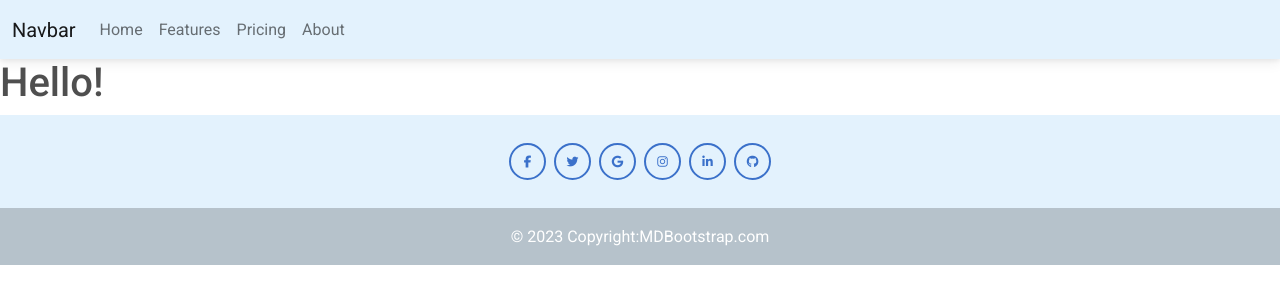
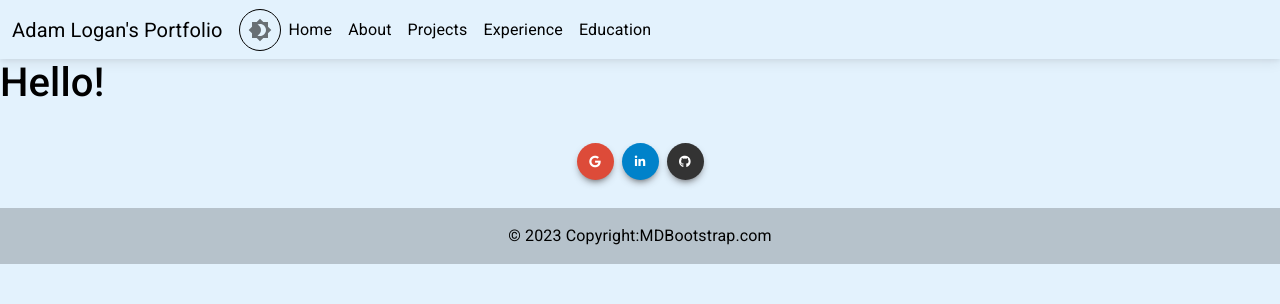
Before and after one commit to adamlogan17/portfolio-website, a React (Vite) app: page / in a window 1280 px wide. Shown: the top 304 px of the page. Built offline with nearby package versions, Linux system fonts and the light colour scheme.

Commit message:
added dark and light theme

```diff
--- a/index.html
+++ b/index.html
@@ -14,7 +14,7 @@
         <meta property="og:image" content="/src/assets/images/imageOfWebsite.png"/>
 
         <!-- Adds the icon on the tab NOT CURRENTLY WORKING -->
-        <!-- <link rel="icon" type="image/png" href="src/assets/images/faviconBriefcase.png"/> -->
+        <link rel="icon" type="image/png" href="src/assets/images/faviconBriefcase.png"/>
     </head>
 
     <body>
--- a/src/App.tsx
+++ b/src/App.tsx
@@ -1,13 +1,78 @@
+import { createTheme, ThemeProvider } from '@mui/material/styles';
+import { CssBaseline, PaletteMode } from '@mui/material';
+import { createContext, useMemo, useState } from 'react';
+
 import Navbar from './components/Navbar/Navbar';
 import Footer from './components/Footer/Footer';
 
+const lightThemePalette = {
+  primary: {
+    main:'#000000'
+  },
+  text: {
+    primary:'#000000'
+  },
+  background: {
+    default:'#e3f2fd'
+  }
+}
+
+const darkThemePalette = {
+    primary: {
+      main: '#0a4275'
+    },
+    text: {
+      primary:'#ffffff'
+    },
+    background: {
+      default:'#0a4275'
+    }
+}
+const getDesignTokens = (mode: PaletteMode) => ({
+  palette: {
+    mode,
+    ...(mode === 'light' ? lightThemePalette : darkThemePalette),
+  },
+});
+
+/**
+ * @todo maybe use the dark blue colour on mdb footer instead of the original colour scheme
+ */
 function App() {
+  // default dark
+  // const [mode, setMode] = useState<'light' | 'dark'>(sessionStorage.getItem("MODE") !== 'light' ? 'dark' : 'light');
+
+  // default light
+  const [mode, setMode] = useState<'light' | 'dark'>(sessionStorage.getItem("MODE") !== 'dark' ? 'light' : 'dark');
+
+  const ColorModeContext = createContext({ toggleColorMode: () => {} });
+  const theme = useMemo(() => createTheme(getDesignTokens(mode)), [mode]);
+
+  const colorMode = useMemo(
+    () => ({
+      toggleColorMode: () => {
+        setMode((prevMode) => {
+          const newMode = prevMode === 'light' ? 'dark' : 'light'
+          sessionStorage.setItem("MODE", newMode);
+          return newMode;
+        });
+      },
+    }),
+    [],
+  );
 
   return (
     <>
-      <Navbar />
-      <h1>Hello!</h1>
-      <Footer />
+      <ColorModeContext.Provider value={colorMode}>
+        <ThemeProvider theme={createTheme(theme)} >
+          <CssBaseline />
+
+          <Navbar props={{toggleMode: colorMode.toggleColorMode, mode:mode, palette: mode === 'light' ? lightThemePalette : darkThemePalette}} />
+          <h1>Hello!</h1>
+          <Footer props={{toggleMode: colorMode.toggleColorMode, mode:mode, palette: mode === 'light' ? lightThemePalette : darkThemePalette}} />
+        </ThemeProvider>
+      </ColorModeContext.Provider>
+
     </>
   )
 }
--- a/src/components/Footer/Footer.tsx
+++ b/src/components/Footer/Footer.tsx
@@ -7,41 +7,38 @@ import {
 
 /**
  * @todo make buttons, change colour depending on light mode or dark mode
+ * @todo make top of footer have same effect as bottom of navbar
  * @returns
  */
-export default function Footer() {
+export default function Footer({props}:any) {
+  const style = {
+    color: props.palette.text.primary
+  }
+
+  const BUTTONCOLOR:string = 'dark';
+
   return (
-    <MDBFooter className='text-center text-white' expand='lg' light style={{ backgroundColor: '#e3f2fd' }}>
-      <MDBContainer className='p-4 pb-0'>
+    <MDBFooter className='text-center' expand='lg' light style={{ backgroundColor: props.palette.background.default }}>
+      <MDBContainer className='p-4 pb-0 text-white'>
         <section className='mb-4'>
-          <MDBBtn outline floating className='m-1' href='#!' role='button'>
-            <MDBIcon fab icon='facebook-f' />
+
+          <MDBBtn color={BUTTONCOLOR} style={{ backgroundColor: '#dd4b39' }} floating className='m-1' href='#!' role='button'>
+            <MDBIcon fab icon='google' />
           </MDBBtn>
 
-          <MDBBtn outline floating className='m-1' href='#!' role='button'>
-            <MDBIcon fab icon='twitter' />
-          </MDBBtn>
-
-          <MDBBtn outline floating className='m-1' href='#!' role='button'>
-            <MDBIcon fab icon='google' />
-          </MDBBtn>
-          <MDBBtn outline floating className='m-1' href='#!' role='button'>
-            <MDBIcon fab icon='instagram' />
-          </MDBBtn>
-
-          <MDBBtn outline floating className='m-1' href='#!' role='button'>
+          <MDBBtn color={BUTTONCOLOR} style={{ backgroundColor: '#0082ca' }} floating className='m-1' href='#!' role='button'>
             <MDBIcon fab icon='linkedin-in' />
           </MDBBtn>
 
-          <MDBBtn outline floating className='m-1' href='#!' role='button'>
+          <MDBBtn color={BUTTONCOLOR} style={{ backgroundColor: '#333333' }} floating className='m-1' href='#!' role='button'>
             <MDBIcon fab icon='github' />
           </MDBBtn>
         </section>
       </MDBContainer>
 
       <div className='text-center p-3' style={{ backgroundColor: 'rgba(0, 0, 0, 0.2)' }}>
-        © 2023 Copyright:
-        <a className='text-white' href='/'>
+        <span style={style}>© 2023 Copyright:</span>
+        <a style={style} href='/'>
           MDBootstrap.com
         </a>
       </div>
--- a/src/components/Navbar/Navbar.tsx
+++ b/src/components/Navbar/Navbar.tsx
@@ -11,15 +11,25 @@ import {
   MDBCollapse
 } from 'mdb-react-ui-kit';
 
-export default function Navbar() {
+import Brightness7Icon from '@mui/icons-material/Brightness7';
+import Brightness4Icon from '@mui/icons-material/Brightness4';
+import IconButton from '@mui/material/IconButton';
+
+export default function Navbar({props}:any) {
   const [showNavColorThird, setShowNavColorThird] = useState(false);
+
+  const style = {
+    color: props.palette.text.primary
+  }
 
   return (
     <>
-      <MDBNavbar expand='lg' light style={{ backgroundColor: '#e3f2fd' }}>
+      <MDBNavbar expand='lg' light style={{ backgroundColor: props.palette.background.default }}>
         <MDBContainer fluid>
-          <MDBNavbarBrand href='#'>Navbar</MDBNavbarBrand>
+          <MDBNavbarBrand style={style} href='#'>Adam Logan's Portfolio</MDBNavbarBrand>
+
           <MDBNavbarToggler
+            style={style}
             type='button'
             data-target='#navbarColor02'
             aria-controls='navbarColor02'
@@ -29,22 +39,35 @@ export default function Navbar() {
           >
             <MDBIcon icon='bars' fas />
           </MDBNavbarToggler>
+
+          <IconButton sx={{border: '1px solid black'}} onClick={() => props.toggleMode()} >
+            {props.mode === 'dark' ? <Brightness7Icon /> : <Brightness4Icon />}
+          </IconButton>
+
           <MDBCollapse show={showNavColorThird} navbar>
             <MDBNavbarNav className='me-auto mb-2 mb-lg-0'>
-              <MDBNavbarItem className='active'>
-                <MDBNavbarLink aria-current='page' href='#'>
+              <MDBNavbarItem>
+                <MDBNavbarLink style={style} href='#'>
                   Home
                 </MDBNavbarLink>
               </MDBNavbarItem>
+
               <MDBNavbarItem>
-                <MDBNavbarLink href='#'>Features</MDBNavbarLink>
+                <MDBNavbarLink style={style} href='#'>About</MDBNavbarLink>
               </MDBNavbarItem>
+
               <MDBNavbarItem>
-                <MDBNavbarLink href='#'>Pricing</MDBNavbarLink>
+                <MDBNavbarLink style={style} href='#'>Projects</MDBNavbarLink>
               </MDBNavbarItem>
+
               <MDBNavbarItem>
-                <MDBNavbarLink href='#'>About</MDBNavbarLink>
+                <MDBNavbarLink style={style} href='#'>Experience</MDBNavbarLink>
               </MDBNavbarItem>
+
+              <MDBNavbarItem>
+                <MDBNavbarLink style={style} href='#'>Education</MDBNavbarLink>
+              </MDBNavbarItem>
+
             </MDBNavbarNav>
           </MDBCollapse>
         </MDBContainer>
```
Also changed, not shown: .eslintrc.cjs.
